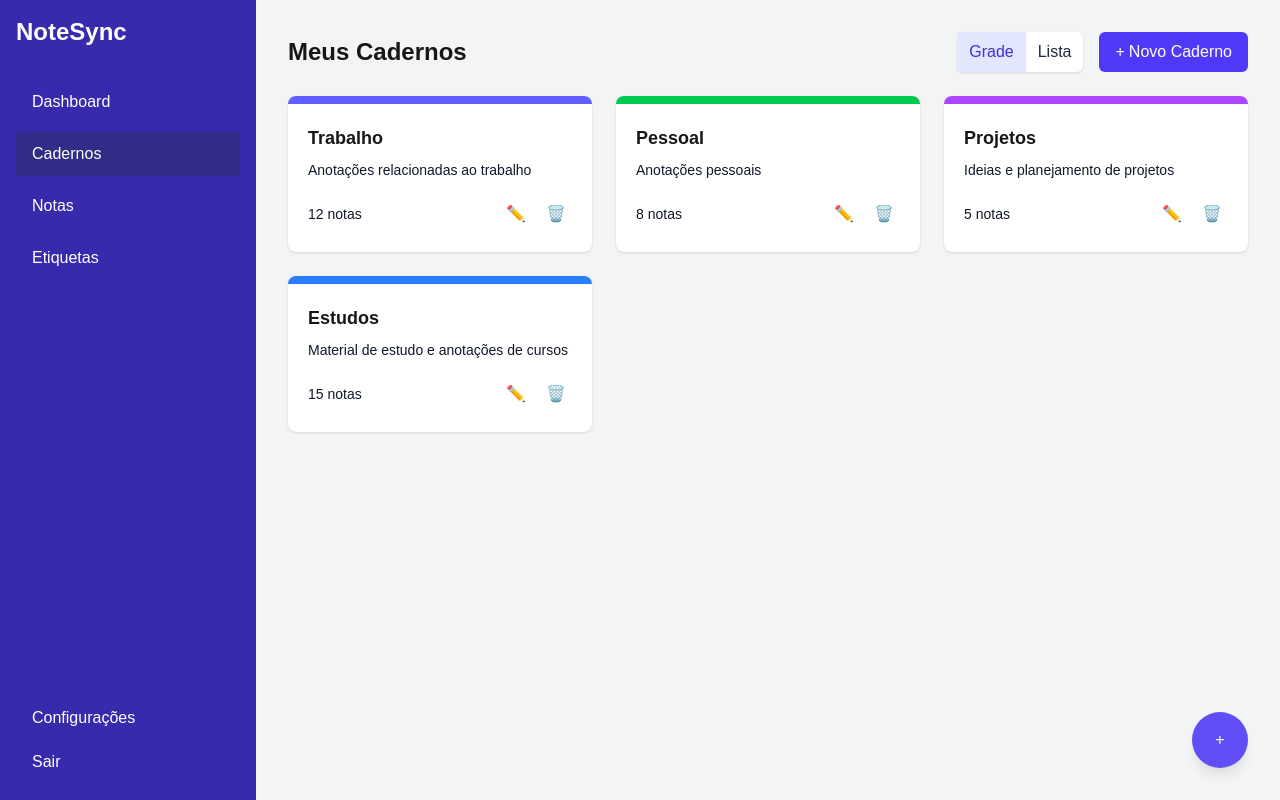
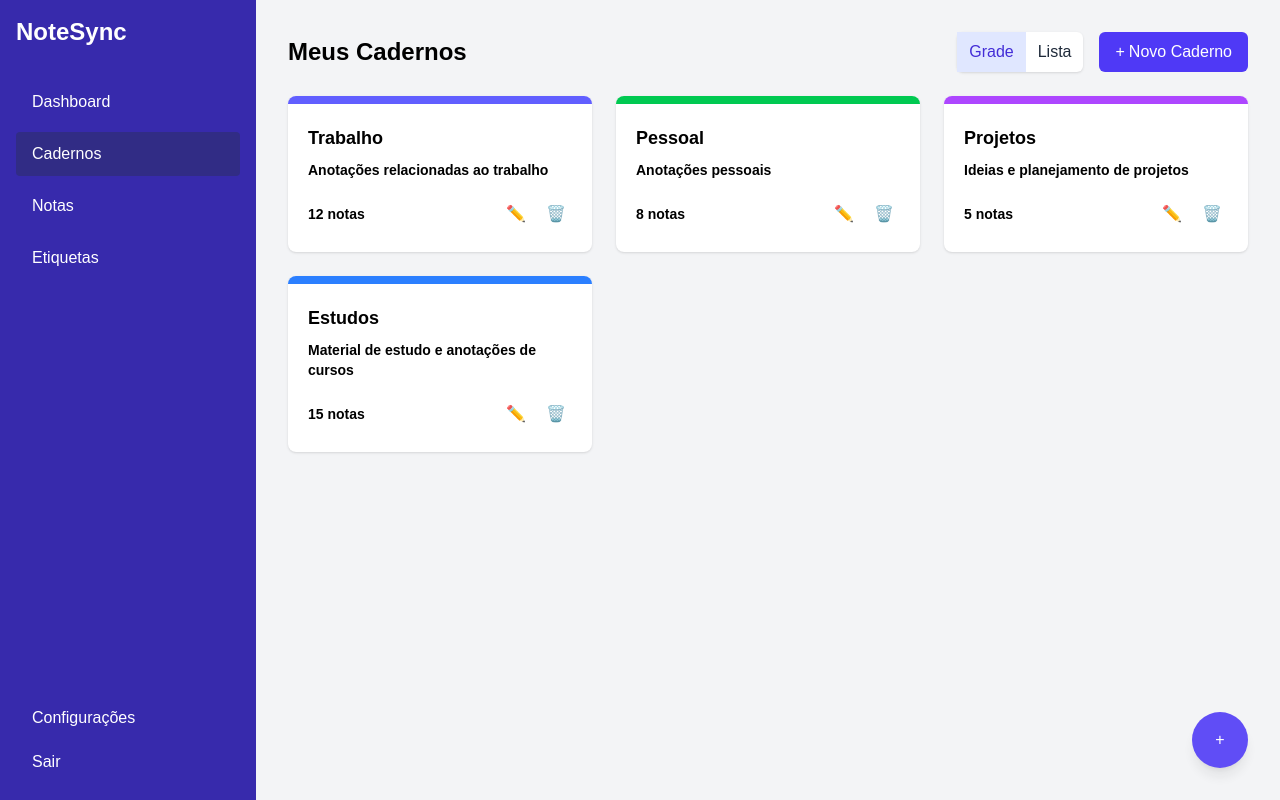
Before and after one commit to lucasgamadev/notesync, a Next.js app in the folder frontend/: page /dashboard/notebooks in a window 1280 px wide. Built offline with nearby package versions, Linux system fonts and the light colour scheme; sample sign-in values are in the browser's storage.

Commit message:
Melhora a legibilidade do texto
Atualiza as cores do texto para preto e torna a fonte mais forte para melhorar a legibilidade na página de notebooks.

```diff
--- a/frontend/app/dashboard/notebooks/page.tsx
+++ b/frontend/app/dashboard/notebooks/page.tsx
@@ -17,10 +17,10 @@ const NotebookCard = ({
     <div className="bg-white rounded-lg shadow overflow-hidden">
       <div className={`h-2 ${notebook.color}`}></div>
       <div className="p-5">
-        <h3 className="text-lg font-semibold mb-2">{notebook.title}</h3>
-        <p className="text-gray-900 text-sm font-medium mb-4">{notebook.description}</p>
+        <h3 className="text-lg font-bold text-black mb-2">{notebook.title}</h3>
+        <p className="text-black text-sm font-semibold mb-4">{notebook.description}</p>
         <div className="flex justify-between items-center">
-          <span className="text-sm text-gray-900 font-medium">{notebook.notesCount} notas</span>
+          <span className="text-sm text-black font-semibold">{notebook.notesCount} notas</span>
           <div className="flex space-x-2">
             <button
               onClick={() => onEdit(notebook.id)}
@@ -299,7 +299,7 @@ export default function NotebooksPage() {
     return (
       <div className="w-64 bg-indigo-800 text-white h-full fixed left-0 top-0 overflow-y-auto">
         <div className="p-4">
-          <h1 className="text-2xl font-bold mb-8">NoteSync</h1>
+          <h1 className="text-2xl font-bold text-white mb-8">NoteSync</h1>
 
           <nav className="space-y-2">
             <a href="/dashboard" className="block py-2.5 px-4 rounded hover:bg-indigo-700">
@@ -346,7 +346,7 @@ export default function NotebooksPage() {
 
         <div className="ml-64 p-8">
           <div className="flex justify-between items-center mb-6">
-            <h2 className="text-2xl font-bold">Meus Cadernos</h2>
+            <h2 className="text-2xl font-bold text-black">Meus Cadernos</h2>
 
             <div className="flex space-x-4">
               {/* Botões de visualização */}
@@ -395,16 +395,16 @@ export default function NotebooksPage() {
               <table className="min-w-full divide-y divide-gray-200">
                 <thead className="bg-gray-50">
                   <tr>
-                    <th className="px-6 py-3 text-left text-xs font-semibold text-gray-700 uppercase tracking-wider">
+                    <th className="px-6 py-3 text-left text-xs font-bold text-black uppercase tracking-wider">
                       Título
                     </th>
-                    <th className="px-6 py-3 text-left text-xs font-semibold text-gray-700 uppercase tracking-wider">
+                    <th className="px-6 py-3 text-left text-xs font-bold text-black uppercase tracking-wider">
                       Descrição
                     </th>
-                    <th className="px-6 py-3 text-left text-xs font-semibold text-gray-700 uppercase tracking-wider">
+                    <th className="px-6 py-3 text-left text-xs font-bold text-black uppercase tracking-wider">
                       Notas
                     </th>
-                    <th className="px-6 py-3 text-right text-xs font-medium text-gray-800 uppercase tracking-wider">
+                    <th className="px-6 py-3 text-right text-xs font-bold text-black uppercase tracking-wider">
                       Ações
                     </th>
                   </tr>
@@ -415,27 +415,27 @@ export default function NotebooksPage() {
                       <td className="px-6 py-4 whitespace-nowrap">
                         <div className="flex items-center">
                           <div className={`w-3 h-3 rounded-full ${notebook.color} mr-3`}></div>
-                          <div className="text-sm font-semibold text-gray-900">{notebook.title}</div>
+                          <div className="text-sm font-bold text-black">{notebook.title}</div>
                         </div>
                       </td>
                       <td className="px-6 py-4">
-                        <div className="text-sm text-gray-900 truncate max-w-xs">
+                        <div className="text-sm font-semibold text-black truncate max-w-xs">
                           {notebook.description}
                         </div>
                       </td>
                       <td className="px-6 py-4 whitespace-nowrap">
-                        <div className="text-sm text-gray-800 font-medium">{notebook.notesCount}</div>
+                        <div className="text-sm text-black font-semibold">{notebook.notesCount}</div>
                       </td>
-                      <td className="px-6 py-4 whitespace-nowrap text-right text-sm font-medium">
+                      <td className="px-6 py-4 whitespace-nowrap text-right text-sm font-bold">
                         <button
                           onClick={() => handleEditNotebook(notebook.id)}
-                          className="text-indigo-600 hover:text-indigo-900 mr-3"
+                          className="text-indigo-700 hover:text-indigo-900 mr-3 font-bold"
                         >
                           Editar
                         </button>
                         <button
                           onClick={() => handleDeleteClick(notebook.id)}
-                          className="text-red-600 hover:text-red-900"
+                          className="text-red-700 hover:text-red-900 font-bold"
                         >
                           Excluir
                         </button>
```
